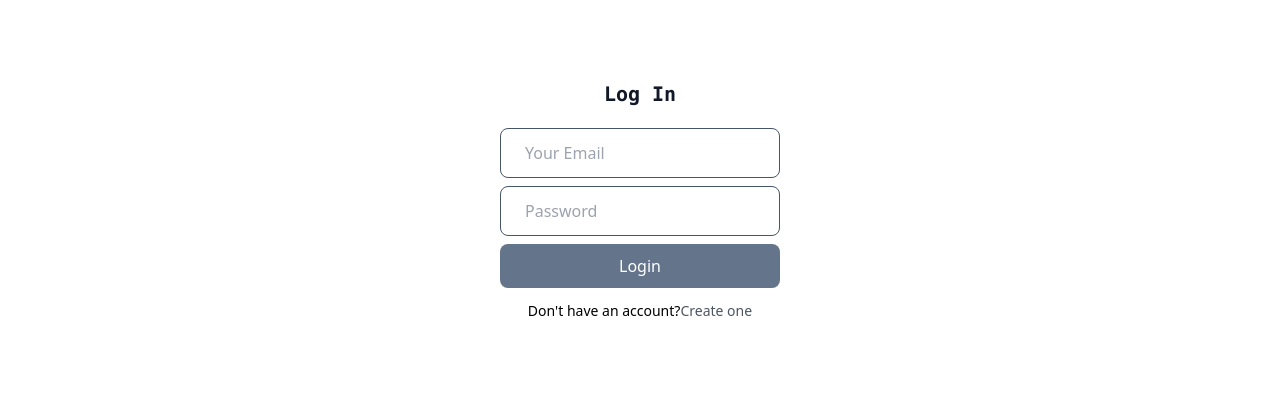
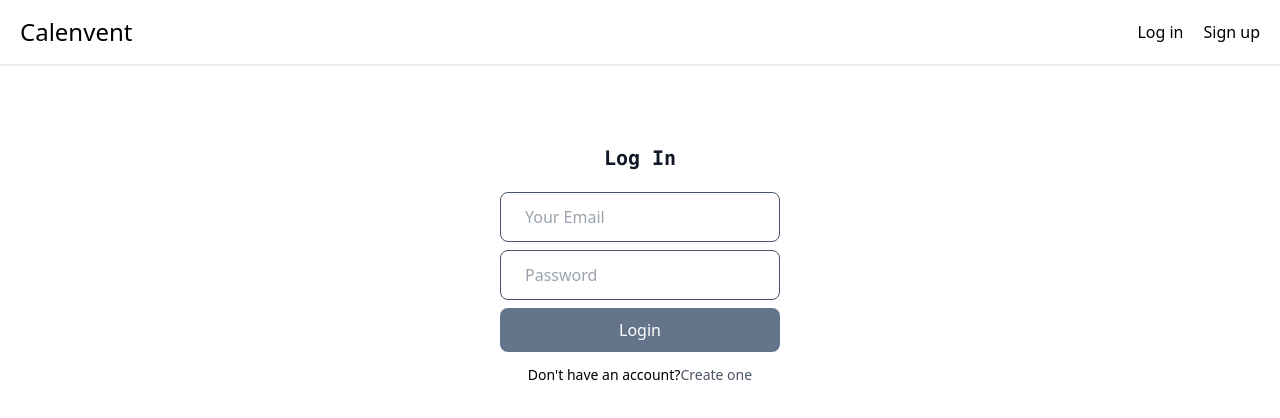
Before and after one commit to zallen16/Group5-Calendar-Meetup, a React (Vite) app in the folder client/: page /Login in a window 1280 px wide. Shown: the top 418 px of the page. Built offline with nearby package versions, Linux system fonts and the light colour scheme.

Commit message:
added nav bar so that it is percistent in all pages

```diff
--- a/client/src/App.jsx
+++ b/client/src/App.jsx
@@ -8,7 +8,7 @@ import {
 import { setContext } from '@apollo/client/link/context';
 import { Outlet } from 'react-router-dom';
 import "react-big-calendar/lib/css/react-big-calendar.css";
-
+import Navbar from './components/navbar';
 import './App.css'
 
 // Construct our main GraphQL API endpoint
@@ -41,6 +41,7 @@ function App() {
     <ApolloProvider client={client}>
       <div className="">
         {/* <Header /> */}
+        <Navbar></Navbar>
         <main className="">
           <Outlet />
         </main>
--- a/client/src/pages/home.jsx
+++ b/client/src/pages/home.jsx
@@ -2,7 +2,6 @@ import MyCalendar from "../components/CalendarForm";
 import Navbar from "../components/navbar";
 // import Selectable from "../Events/selectable.jsx";
 
-import { Link } from "react-router-dom";
 
 export default function Home() {
     const events = [
@@ -15,7 +14,6 @@ export default function Home() {
     ]
     return (
         <div className="calender-container">
-            <Navbar></Navbar>
             <MyCalendar myEventsList={events}/>
         </div>
     );
```
